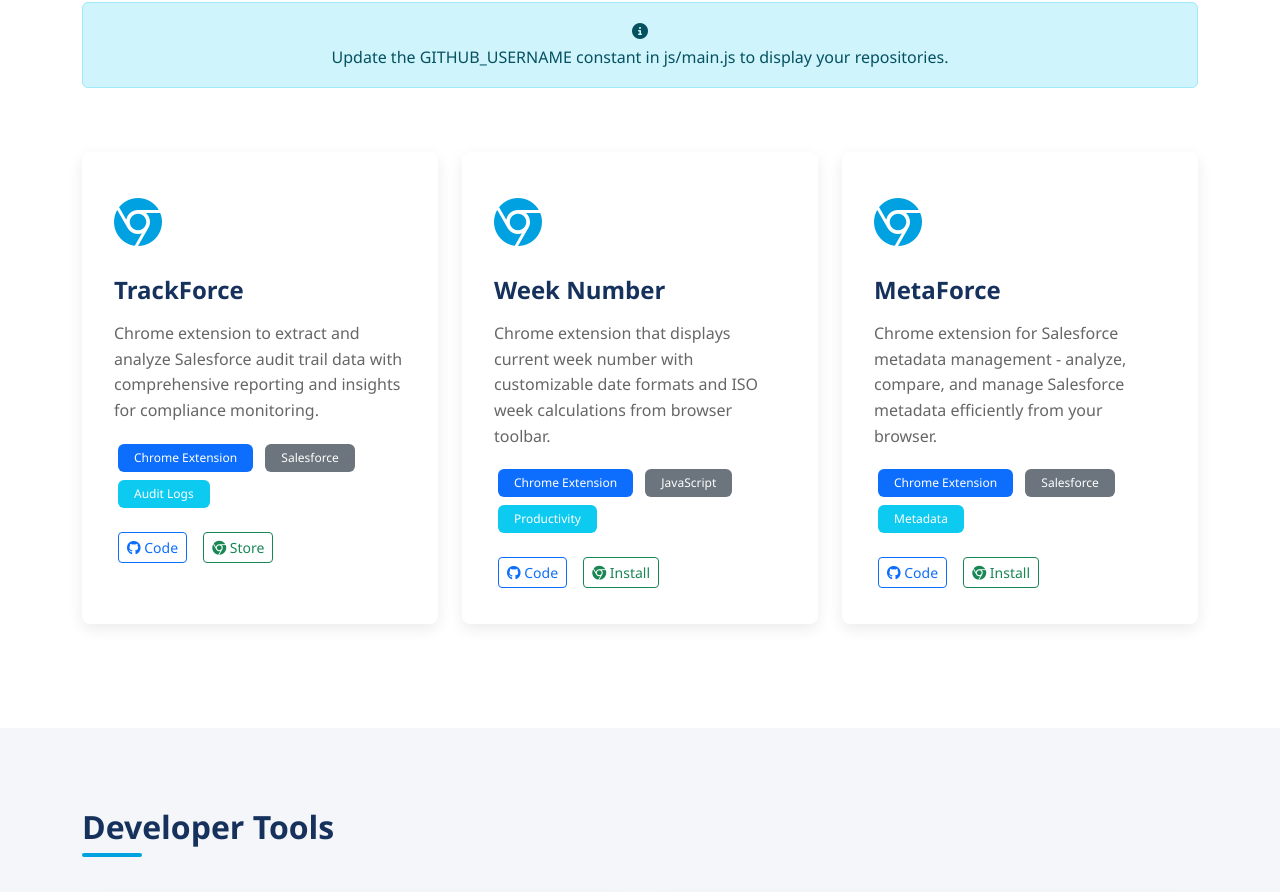
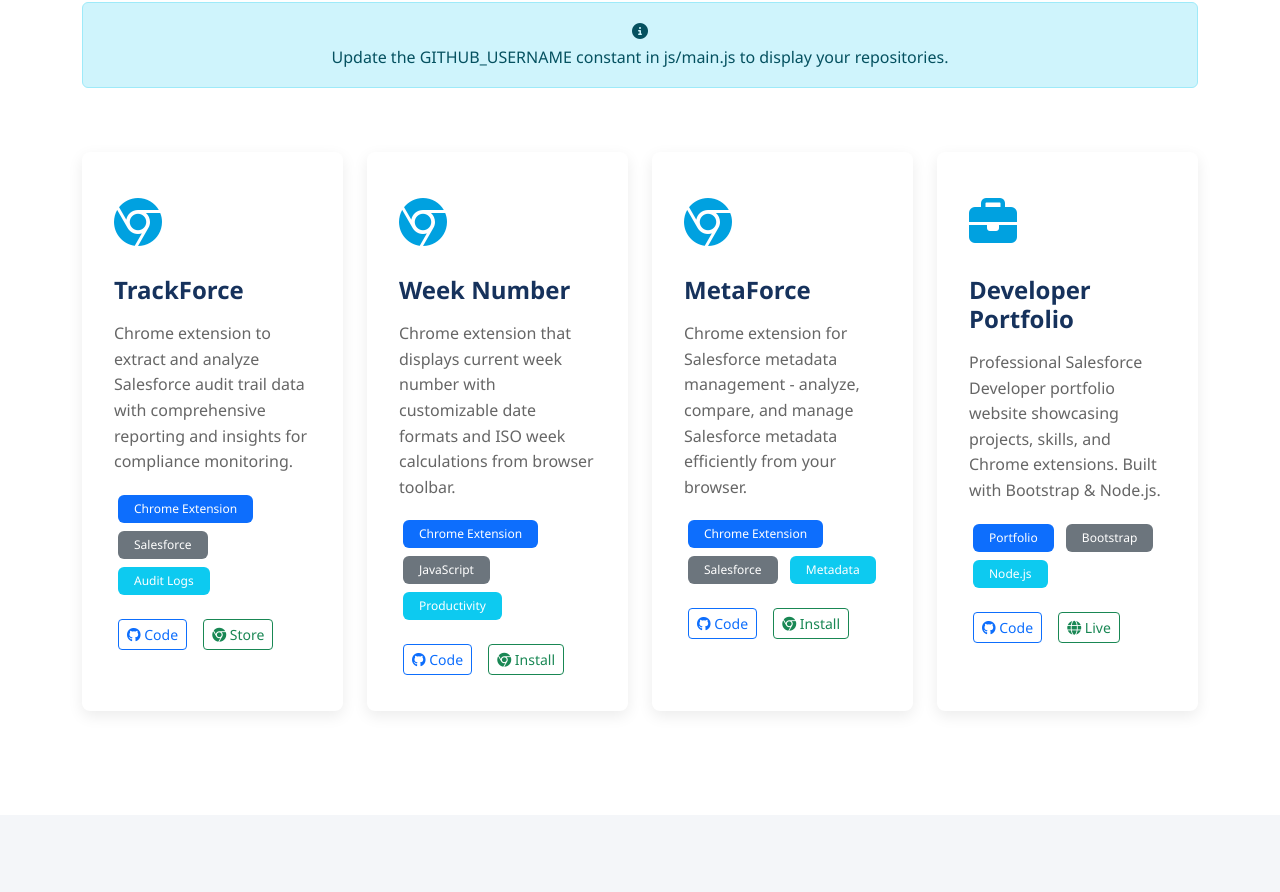
Before and after one commit to manaskumarbehera/my-salesforce-portfolio, a website: page index.html in a window 1280 px wide. Shown: the part 2283-3175 px from the top of the page. Drawn offline with Linux system fonts and the light colour scheme; no server answers.

Commit message:
feat: add Developer Portfolio to featured projects - Added my-salesforce-portfolio as 4th featured project - Includes GitHub link and Live demo link to Heroku - Changed layout back to 4 columns (col-lg-3) - Now shows: TrackForce, Week Number, MetaForce, Developer Portfolio

```diff
--- a/index.html
+++ b/index.html
@@ -185,7 +185,7 @@
 
             <!-- Featured/Manual Projects -->
             <div class="row mt-5">
-                <div class="col-md-6 col-lg-4 mb-4">
+                <div class="col-md-6 col-lg-3 mb-4">
                     <div class="project-card">
                         <div class="project-icon">
                             <i class="fab fa-chrome"></i>
@@ -208,7 +208,7 @@
                     </div>
                 </div>
 
-                <div class="col-md-6 col-lg-4 mb-4">
+                <div class="col-md-6 col-lg-3 mb-4">
                     <div class="project-card">
                         <div class="project-icon">
                             <i class="fab fa-chrome"></i>
@@ -231,7 +231,7 @@
                     </div>
                 </div>
 
-                <div class="col-md-6 col-lg-4 mb-4">
+                <div class="col-md-6 col-lg-3 mb-4">
                     <div class="project-card">
                         <div class="project-icon">
                             <i class="fab fa-chrome"></i>
@@ -249,6 +249,29 @@
                             </a>
                             <a href="https://chromewebstore.google.com/detail/metaforce/hclbblgimnkmlmnkekmbclfemhdgmjep" target="_blank" class="btn btn-sm btn-outline-success">
                                 <i class="fab fa-chrome"></i> Install
+                            </a>
+                        </div>
+                    </div>
+                </div>
+
+                <div class="col-md-6 col-lg-3 mb-4">
+                    <div class="project-card">
+                        <div class="project-icon">
+                            <i class="fas fa-briefcase"></i>
+                        </div>
+                        <h4>Developer Portfolio</h4>
+                        <p>Professional Salesforce Developer portfolio website showcasing projects, skills, and Chrome extensions. Built with Bootstrap & Node.js.</p>
+                        <div class="project-tags">
+                            <span class="badge bg-primary">Portfolio</span>
+                            <span class="badge bg-secondary">Bootstrap</span>
+                            <span class="badge bg-info">Node.js</span>
+                        </div>
+                        <div class="project-links mt-3">
+                            <a href="https://github.com/manaskumarbehera/my-salesforce-portfolio" target="_blank" class="btn btn-sm btn-outline-primary me-2">
+                                <i class="fab fa-github"></i> Code
+                            </a>
+                            <a href="https://manas-behera-dev-5a0040c069c1.herokuapp.com/" target="_blank" class="btn btn-sm btn-outline-success">
+                                <i class="fas fa-globe"></i> Live
                             </a>
                         </div>
                     </div>
```
